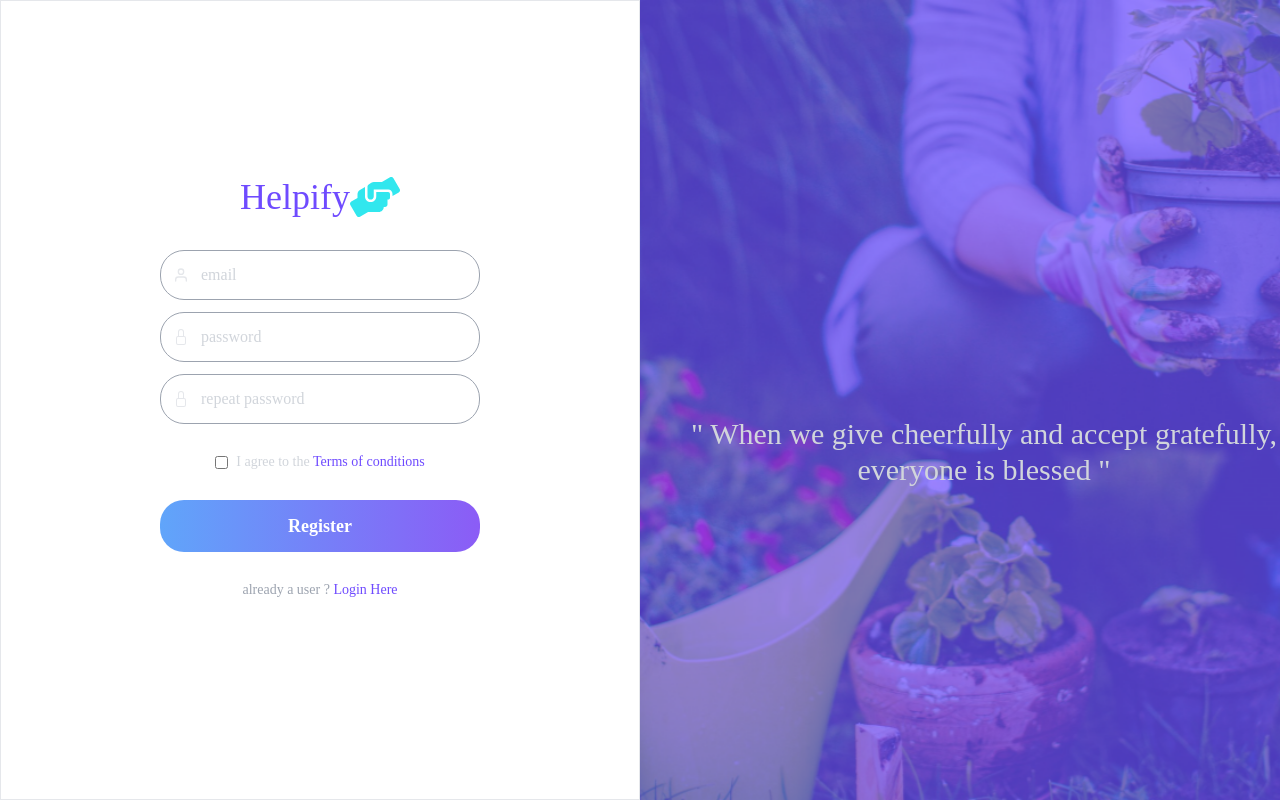
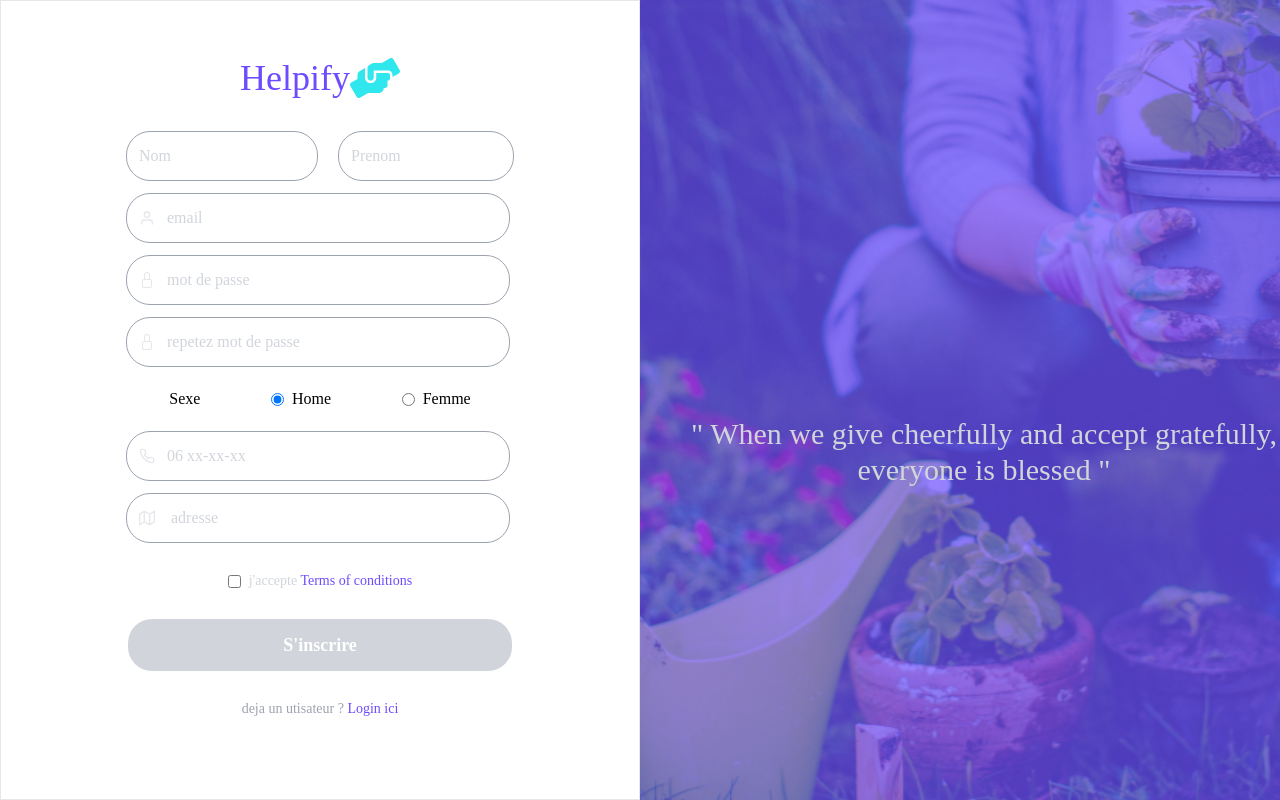
Before and after one commit to onceLearner/helpify-v1, a React (Create React App) app: page /register in a window 1280 px wide. Built offline with nearby package versions, Linux system fonts and the light colour scheme.

Commit message:
temprary

```diff
--- a/src/components/register.js
+++ b/src/components/register.js
@@ -1,6 +1,6 @@
 import React, { useState } from 'react'
 import { FaHandsHelping } from "react-icons/fa"
-import { FiUser } from "react-icons/fi"
+import { FiUser, FiPhone, FiMap } from "react-icons/fi"
 import { BsLock } from "react-icons/bs"
 import { ImSpinner } from "react-icons/im"
 import { GiCheckMark, GiSwordSpin } from "react-icons/gi"
@@ -13,9 +13,8 @@
 
 
 
-const handleRegister = (email, password, agree, setMessage) => {
+const handleRegister = (email, password, agree, otherData, setMessage) => {
 
-    console.log({ email, password, agree })
     const url = {
         remote: "https://helpify-back.herokuapp.com/register",
         local: "http://localhost:8081/register"
@@ -24,12 +23,10 @@
     setMessage(<GiSwordSpin size="30px" className="animate-spin text-purple-600" />)
     if (agree && email && password)
 
-
-
-
-        axios.post(url.remote, {
+        axios.post(url.local, {
             email: email,
-            password: password
+            password: password,
+            ...otherData
         }).then(res => {
             console.log(res.data)
             if (res.data)
@@ -48,6 +45,14 @@
 
     const [email, setEmail] = useState("");
     const [password, setpassword] = useState("");
+    const [otherData, setOtherData] = useState({
+        prenom: "",
+        nom: "",
+        sexe: "homme",
+        telephone: "",
+        adresse: ""
+    })
+
     const [match, setMatch] = useState(null)
     const [agree, setAgree] = useState(false)
     const [message, setMessage] = useState(null)
@@ -67,32 +72,71 @@
                 </Link>
 
                 <div className="flex flex-col gap-3">
-                    <div className="border border-gray-400 flex  items-center   p-3 rounded-3xl md:w-80">
+
+                    <div className=" flex space-x-5 ">
+                        <div className="border border-gray-400 flex  items-center   p-3 rounded-3xl md:w-48">
+                            <input onChange={(evt) => { setOtherData({ ...otherData, nom: evt.target.value }) }} type="text" className="focus:outline-none placeholder-gray-300 w-full " placeholder="Nom" />
+                        </div>
+                        <div className="border border-gray-400 flex  items-center   p-3 rounded-3xl md:w-44">
+                            <input onChange={(evt) => { setOtherData({ ...otherData, prenom: evt.target.value }) }} type="text" className="focus:outline-none placeholder-gray-300  w-full" placeholder="Prenom" />
+                        </div>
+
+                    </div>
+
+
+
+
+                    <div className="border border-gray-400 flex  items-center   p-3 rounded-3xl md:w-96">
                         <FiUser className="text-gray-200 mr-3" />
                         <input onChange={(evt) => setEmail(evt.target.value)} type="text" className="focus:outline-none placeholder-gray-300 " placeholder="email" />
                     </div>
 
-                    <div className="border border-gray-400 flex  items-center   p-3 rounded-3xl md:w-80">
+                    <div className="border border-gray-400 flex  items-center   p-3 rounded-3xl md:w-96">
                         <BsLock className="text-gray-200 mr-3" />
-                        <input onChange={(evt) => setpassword(evt.target.value)} type="password" className="focus:outline-none placeholder-gray-300 " placeholder="password" />
+                        <input onChange={(evt) => setpassword(evt.target.value)} type="password" className="focus:outline-none placeholder-gray-300 " placeholder="mot de passe" />
                     </div>
 
-                    <div className={` border ${match === false ? "border-red-500" : "border-gray-400 "} flex  items-center   p-3 rounded-3xl md:w-80`}>
+                    <div className={` border ${match === false ? "border-red-500" : "border-gray-400 "} flex  items-center   p-3 rounded-3xl md:w-96`}>
                         <BsLock className="text-gray-200 mr-3" />
-                        <input onChange={(evt) => { setMatch(evt.target.value === password ? true : false) }} type="password" className={`focus:outline-none placeholder-gray-300 `} placeholder="repeat password" />
+                        <input onChange={(evt) => { setMatch(evt.target.value === password ? true : false) }} type="password" className={`focus:outline-none placeholder-gray-300 `} placeholder="repetez mot de passe" />
                     </div>
+
+                    <div className="flex  items-center  justify-around  p-2">
+                        <label className="capitalize   " htmlFor="jenis" >Sexe</label>
+                        <span className="flex items-center space-x-2">
+                            <input checked={otherData.sexe === "homme"} onChange={(evt) => setOtherData({ ...otherData, sexe: evt.target.value })} className="p-2 border-b  " type="radio" name="sexe" value="homme" />
+                            <span>  Home</span>
+                        </span>
+                        <span className=" flex items-center space-x-2">
+                            <input checked={otherData.sexe === "femme"} onChange={(evt) => setOtherData({ ...otherData, sexe: evt.target.value })} className="p-2 border-b  " type="radio" name="sexe" value="femme" />
+                            <span> Femme</span>
+                        </span>
+
+                    </div>
+
+
+                    <div className={` border ${false ? "border-red-500" : "border-gray-400 "} flex  items-center   p-3 rounded-3xl md:w-96`}>
+                        <FiPhone className="text-gray-200 mr-3" />
+                        <input onChange={(evt) => { setOtherData({ ...otherData, telephone: evt.target.value }) }} type="text" className={`focus:outline-none placeholder-gray-300 `} placeholder="06 xx-xx-xx" />
+                    </div>
+
+                    <div className={` border ${false ? "border-red-500" : "border-gray-400 "} flex  items-center   p-3 rounded-3xl md:w-96`}>
+                        <FiMap className="text-gray-200 mr-3" />
+                        <input onChange={(evt) => { setOtherData({ ...otherData, adresse: evt.target.value }) }} type="text" className={`focus:outline-none placeholder-gray-300 `} placeholder=" adresse" />
+                    </div>
+
                 </div>
 
                 <div className="flex items-center text-gray-300 text-sm gap-2">
                     <input value={agree} onChange={(evt) => { setAgree(!agree); console.log({ agree }) }} type="checkbox" />
-                    <div> I agree to the <span className="cursor-pointer" style={{ color: "#6F4BFF" }}> Terms of conditions</span></div>
+                    <div> j'accepte <span className="cursor-pointer" style={{ color: "#6F4BFF" }}> Terms of conditions</span></div>
                 </div>
-                <button onClick={() => handleRegister(email, password, agree, setMessage)} className="p-3 text-white w-80 font-semibold text-lg   bg-gradient-to-r from-blue-400 to-purple-500  md:w-80  rounded-3xl">
-                    Register
+                <button disabled={agree ? false : true} onClick={() => handleRegister(email, password, agree, otherData, setMessage)} className={`p-3 text-white w-80 font-semibold text-lg   ${agree ? ' bg-gradient-to-r from-blue-400 to-purple-500' : ' bg-gray-300 cursor-not-allowed'}   md:w-96  rounded-3xl`}>
+                    S'inscrire
                   </button>
 
                 <div className="text-sm text-gray-400">
-                    already a user ? <Link to="/login"> <span className="cursor-pointer" style={{ color: "#6F4BFF" }}> Login Here</span> </Link>
+                    deja un utisateur ? <Link to="/login"> <span className="cursor-pointer" style={{ color: "#6F4BFF" }}> Login ici</span> </Link>
                 </div>
                 <div>
                     {message}
```
